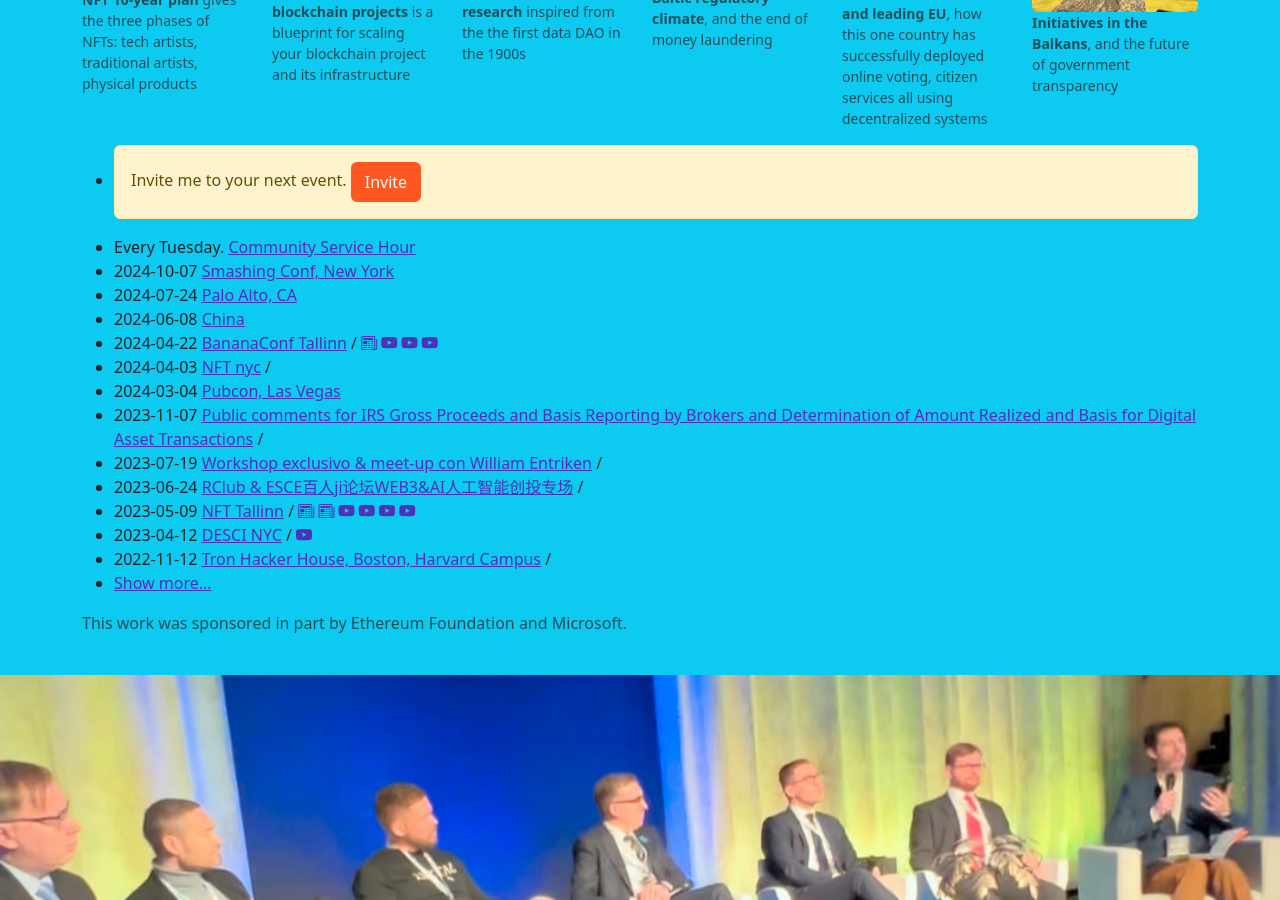
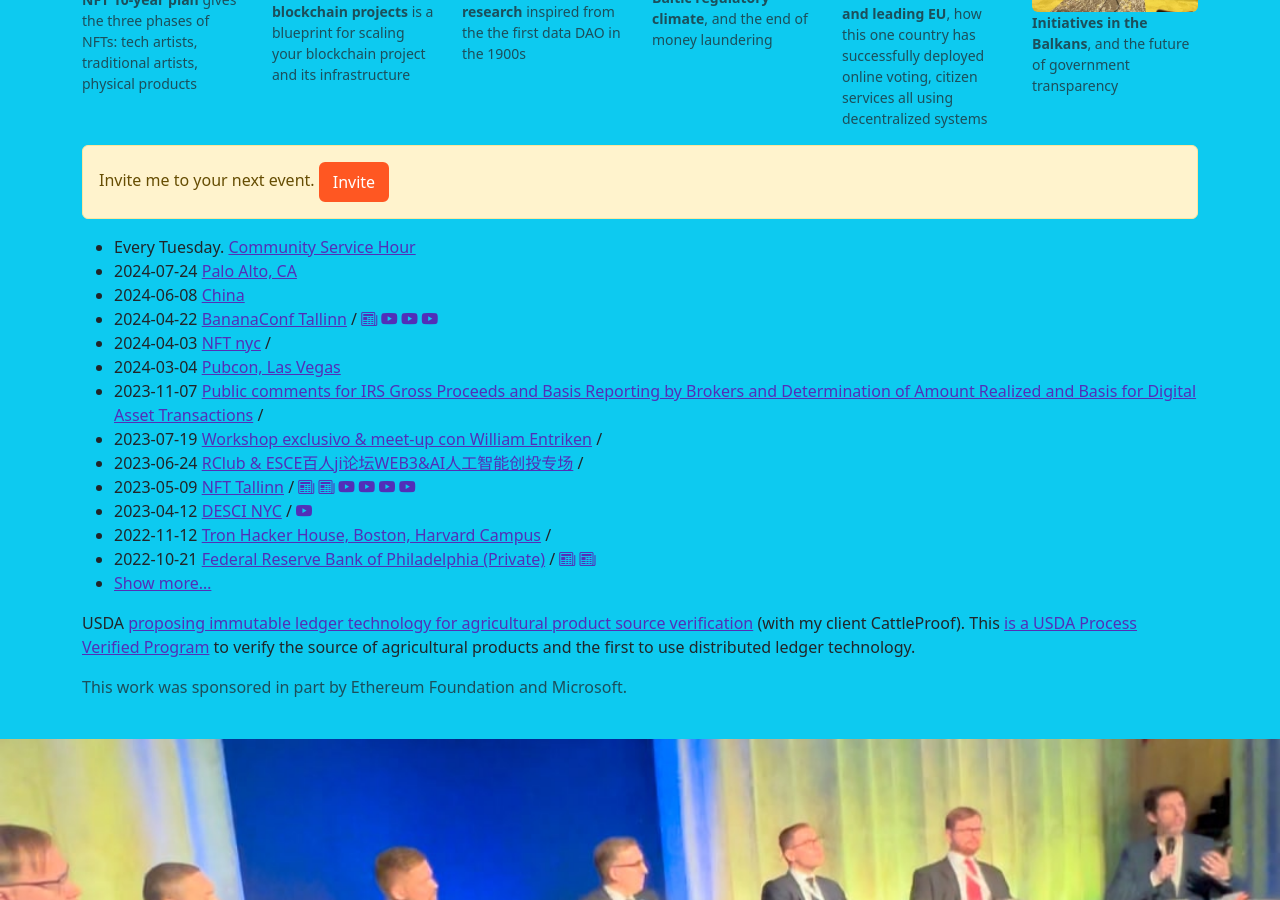
Before and after one commit to fulldecent/phor.net, a Jekyll site: the page built from index.html, in a window 1280 px wide and 900 px high, scrolled down 2369 px. Built offline with Jekyll 4.4.1, drawn with Linux system fonts in a browser that asks for light colours; comment, search, counter and statistics services are not loaded.

Commit message:
USDA PVP

```diff
--- a/_data/speaking-events.json
+++ b/_data/speaking-events.json
@@ -1,9 +1,4 @@
 [
-  {
-    "date": "2024-10-07",
-    "url": "todo",
-    "title": "Smashing Conf, New York"
-  },
   {
     "date": "2024-07-24",
     "url": "todo",
@@ -29,8 +24,7 @@
     "date": "2024-04-03",
     "url": "https://nft.nyc/",
     "title": "NFT nyc",
-    "coverage": [
-    ]
+    "coverage": []
   },
   {
     "date": "2024-03-04",
@@ -41,22 +35,19 @@
     "date": "2023-11-07",
     "url": "https://www.regulations.gov/document/IRS-2023-0041-0001",
     "title": "Public comments for IRS Gross Proceeds and Basis Reporting by Brokers and Determination of Amount Realized and Basis for Digital Asset Transactions",
-    "coverage": [
-    ]
+    "coverage": []
   },
   {
     "date": "2023-07-19",
     "url": "https://www.eventbrite.com/e/workshop-exclusivo-meet-up-con-william-entriken-lead-author-del-erc-721-tickets-678311266257",
     "title": "Workshop exclusivo & meet-up con William Entriken",
-    "coverage": [
-    ]
+    "coverage": []
   },
   {
     "date": "2023-06-24",
     "url": "",
     "title": "RClub & ESCE百人ji论坛WEB3&AI人工智能创投专场",
-    "coverage": [
-    ]
+    "coverage": []
   },
   {
     "date": "2023-05-09",
@@ -83,8 +74,7 @@
     "date": "2022-11-12",
     "url": "n/a",
     "title": "Tron Hacker House, Boston, Harvard Campus",
-    "coverage": [
-    ]
+    "coverage": []
   },
   {
     "date": "2022-10-21",
@@ -214,8 +204,8 @@
     "title": "Bled Strategic Forum",
     "coverage": [
       "https://medium.com/bled-strategic-forum/direction-decentralization-72970cc7b3eb",
-       "https://bledstrategicforum.org/wp-content/uploads/2020/03/BSF-Bled-Strategic-Times_2018.pdf",
-       "/assets/project-images/bled2019-1.jpg"
+      "https://bledstrategicforum.org/wp-content/uploads/2020/03/BSF-Bled-Strategic-Times_2018.pdf",
+      "/assets/project-images/bled2019-1.jpg"
     ]
   },
   {
--- a/index.html
+++ b/index.html
@@ -460,16 +460,13 @@
         </figure>
       </div>
 
+      <div class="alert alert-warning" role="alert">
+        Invite me to your next event. <a href="https://blog.phor.net/travel-intentions"
+          class="btn btn-primary">Invite</a>
+      </div>
+
       <ul id="speaking-events">
         <li>
-          <div class="alert alert-warning" role="alert">
-            Invite me to your next event. <a href="https://blog.phor.net/travel-intentions"
-              class="btn btn-primary">Invite</a>
-        </li>
-        <li>
-          <!--
-        <a href="https://twitter.com/intent/tweet?text=Hello%20@fulldecent%20I%20have%20a%20question%20for%20%23CommunityServiceHour" target="_blank" class="btn btn-primary btn-sm my-1">Ask question</a>
-      -->
           Every Tuesday.
           <a href="https://docs.google.com/document/d/1ta_6tSCGfC31iIfhz4bfC_oBKyNZGEdDsZkD-BRXY_Y/edit#">Community
             Service Hour</a>
@@ -507,6 +504,14 @@
         <li id="speaking-events-show-more"><span style="cursor: pointer;"
             class="link-primary text-decoration-underline">Show more&hellip;</span></li>
       </ul>
+      <p>
+        USDA <a href="https://www.govinfo.gov/content/pkg/FR-2020-08-05/pdf/2020-14581.pdf">proposing immutable ledger
+          technology for agricultural product source verification</a> (with my client CattleProof). This <a
+          href="https://www.ams.usda.gov/sites/default/files/media/Official%20Listing%20of%20Approved%20Process%20Verified%20Programs%20for%20Sevice%20Providers.pdf">is
+          a USDA Process Verified Program</a> to verify the source of agricultural products and the first to use
+        distributed ledger technology.
+      </p>
+
       <p class="text-muted">This work was sponsored in part by Ethereum Foundation and Microsoft.</p>
     </div>
 
```
